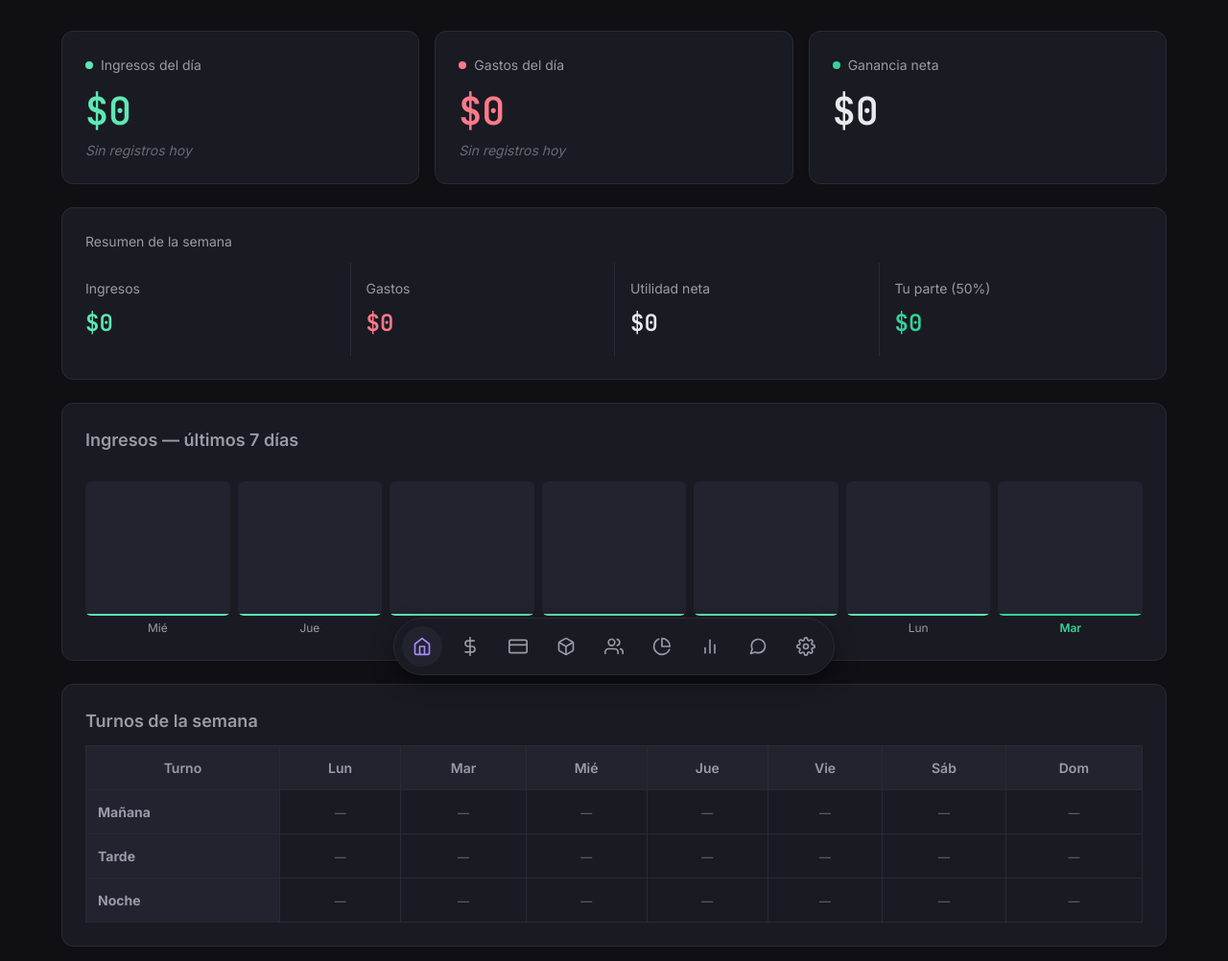
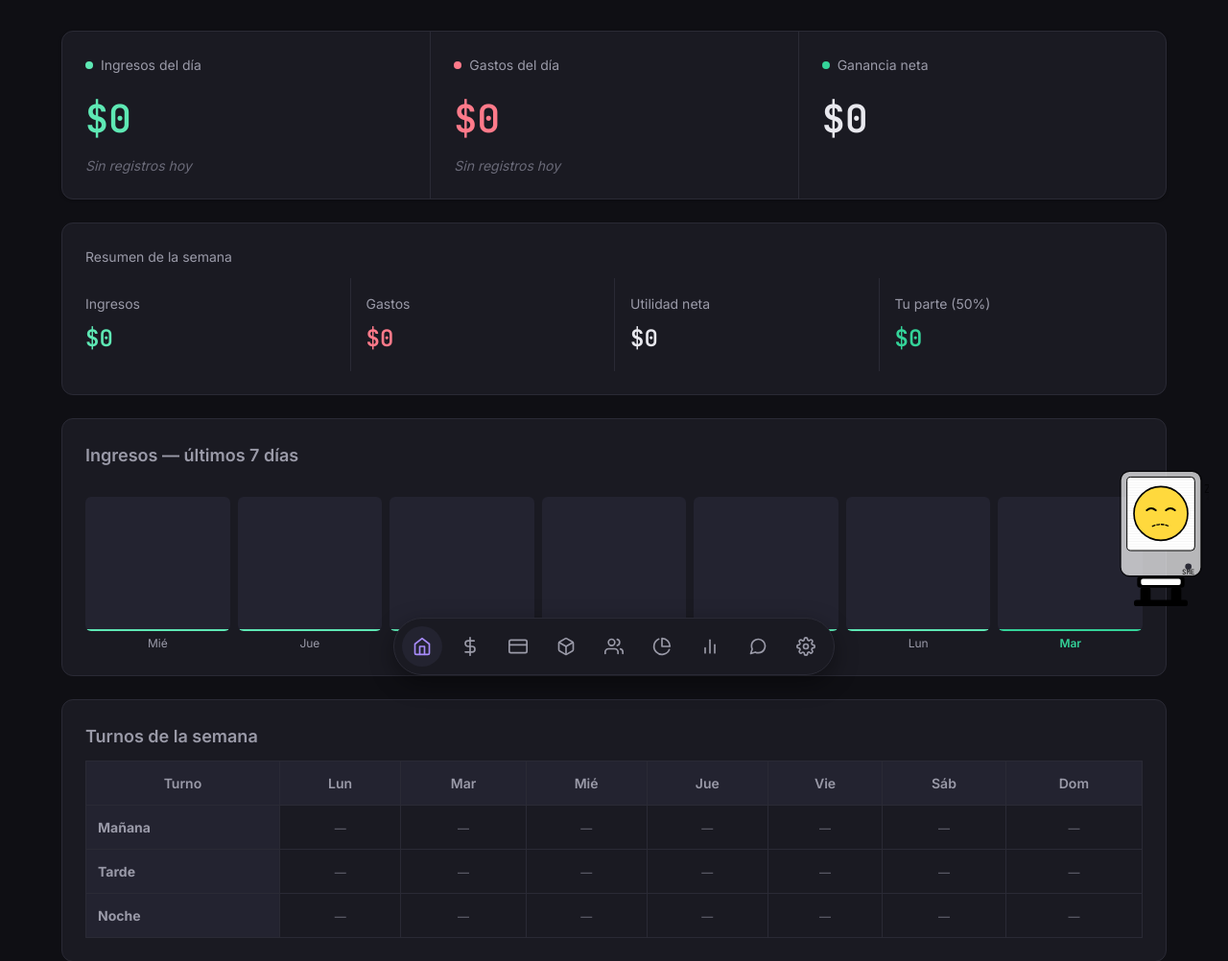
Before and after one commit to TurixD/sme-motel, a Flask app: page / in a window 1280 px wide. Shown: the part 72-1074 px from the top of the page at 96% size. Run offline with Flask 3, Linux system fonts and the light colour scheme; data that the repository does not hold is empty; some libraries are stand-ins or nearby versions.

Commit message:
Fase 6: mascota GERTY-MOTEL (widget flotante + avatar asistente, estados con polling, parpadeo, easter egg) + pulido visual dashboard (cards del dia unificadas)

```diff
--- a/app.py
+++ b/app.py
@@ -286,6 +286,63 @@ def _dash_data(db_path: str) -> dict:
     }
 
 
+def _gerty_context() -> dict:
+    """Computa el estado de GERTY para inyectarlo en todos los templates."""
+    hora = datetime.now().hour
+    try:
+        with sqlite3.connect(Config.DB_PATH) as conn:
+            conn.row_factory = sqlite3.Row
+
+            fondos_rows = conn.execute(
+                """SELECT LOWER(f.nombre) AS nombre,
+                          COALESCE(SUM(CASE WHEN m.tipo='deposito' THEN m.monto ELSE 0 END), 0) -
+                          COALESCE(SUM(CASE WHEN m.tipo='retiro'   THEN m.monto ELSE 0 END), 0) AS saldo
+                   FROM fondos f
+                   LEFT JOIN movimientos_fondos m ON m.fondo_id = f.id
+                   WHERE f.activo = 1
+                     AND (LOWER(f.nombre) LIKE '%reserva%' OR LOWER(f.nombre) LIKE '%renta%')
+                   GROUP BY f.id"""
+            ).fetchall()
+
+            reserva_baja = any(
+                float(r["saldo"]) < 5000 for r in fondos_rows if "reserva" in r["nombre"]
+            )
+            renta_baja = any(
+                float(r["saldo"]) < 5000 for r in fondos_rows if "renta" in r["nombre"]
+            )
+
+            hoy_str = date.today().isoformat()
+            hay_turno = conn.execute(
+                """SELECT 1 FROM asignaciones_turnos at
+                   JOIN empleados e ON e.id = at.empleado_id
+                   WHERE at.fecha = ? AND LOWER(e.nombre) LIKE '%turi%'
+                   LIMIT 1""",
+                (hoy_str,),
+            ).fetchone() is not None
+
+    except Exception:
+        reserva_baja = renta_baja = hay_turno = False
+
+    if hora >= 23 or hora <= 6:
+        estado = "dormido"
+    elif reserva_baja or renta_baja:
+        estado = "alerta"
+    elif hay_turno:
+        estado = "turno_turi"
+    else:
+        estado = "default"
+
+    return {
+        "estado": estado,
+        "contexto": {
+            "hora_servidor": hora,
+            "hay_turno_turi": hay_turno,
+            "fondo_reserva_bajo": reserva_baja,
+            "fondo_renta_bajo": renta_baja,
+        },
+    }
+
+
 def create_app() -> Flask:
     app = Flask(__name__)
     app.config.from_object(Config)
@@ -318,6 +375,7 @@ def create_app() -> Flask:
         return {
             "fecha_actual": _fecha_es(datetime.now()),
             "clima": "24 °C, soleado — Aguascalientes",
+            "gerty_state": _gerty_context(),
         }
 
     @app.route("/")
@@ -325,6 +383,10 @@ def create_app() -> Flask:
         data = _dash_data(Config.DB_PATH)
         log_action("Visita al dashboard (/)")
         return render_template("dashboard.html", **data)
+
+    @app.route("/api/gerty/estado")
+    def gerty_estado():
+        return jsonify(_gerty_context())
 
     @app.route("/dashboard/api/marcar-pagada", methods=["POST"])
     def marcar_pagada():
--- a/static/css/asistente.css
+++ b/static/css/asistente.css
@@ -15,6 +15,12 @@
     display: flex;
     align-items: center;
     gap: var(--space-3);
+    flex-shrink: 0;
+}
+
+/* GERTY avatar en el header del asistente (gerty.css define .gerty-avatar tamaño) */
+.asistente__header .gerty-avatar {
+    cursor: default;
     flex-shrink: 0;
 }
 
--- a/static/css/dashboard.css
+++ b/static/css/dashboard.css
@@ -53,6 +53,35 @@
 .banner-aportes__msg strong {
     color: var(--text-primary);
 }
+
+/* --- Bloque unificado del día (reemplaza 3 cards separadas) --- */
+.dia-bloque {
+    display: grid;
+    grid-template-columns: repeat(3, 1fr);
+    background: var(--bg-secondary);
+    border: 1px solid var(--border);
+    border-radius: var(--radius-lg);
+    box-shadow: 0 1px 3px rgba(0, 0, 0, 0.25);
+    overflow: hidden;
+}
+
+.dia-bloque__col {
+    padding: var(--space-6);
+    display: flex;
+    flex-direction: column;
+    gap: var(--space-2);
+    transition: background-color var(--transition-hover);
+}
+
+.dia-bloque__col + .dia-bloque__col {
+    border-left: 1px solid var(--border);
+}
+
+.dia-bloque__col--income  .card__value     { color: var(--accent-income); }
+.dia-bloque__col--expense .card__value     { color: var(--accent-expense); }
+.dia-bloque__col--income  .card__accent-dot { background: var(--accent-income); }
+.dia-bloque__col--expense .card__accent-dot { background: var(--accent-expense); }
+.dia-bloque__col--net     .card__accent-dot { background: var(--accent-fund); }
 
 /* --- Tarjetas grandes (3): ingresos, gastos, ganancia --- */
 .cards-grid {
@@ -332,6 +361,13 @@
 
 /* --- Responsive --- */
 @media (max-width: 1024px) {
+    .dia-bloque {
+        grid-template-columns: 1fr;
+    }
+    .dia-bloque__col + .dia-bloque__col {
+        border-left: none;
+        border-top: 1px solid var(--border);
+    }
     .cards-grid {
         grid-template-columns: repeat(2, 1fr);
     }
--- /dev/null
+++ b/static/css/gerty.css
@@ -0,0 +1,123 @@
+/* =============================================================
+   gerty.css — Mascota GERTY del sistema (Fase 6)
+   ============================================================= */
+
+/* ── Widget flotante (dashboard y otras rutas no-asistente) ── */
+.gerty-widget {
+    position: fixed;
+    bottom: 90px;
+    right: 20px;
+    z-index: 80;
+    cursor: pointer;
+    animation: gerty-float 4s ease-in-out infinite;
+    transition: filter 150ms ease-out;
+    user-select: none;
+}
+
+.gerty-widget:hover {
+    filter: brightness(1.06) drop-shadow(0 4px 12px rgba(0,0,0,0.4));
+}
+
+.gerty-widget .gerty-svg {
+    width: 100px;
+    height: 147px;
+    display: block;
+}
+
+/* ── Avatar en /asistente (header del chat) ── */
+.gerty-avatar {
+    flex-shrink: 0;
+    cursor: default;
+}
+
+.gerty-avatar .gerty-svg {
+    width: 46px;
+    height: 68px;
+    display: block;
+}
+
+/* ── Animación flotante idle ── */
+@keyframes gerty-float {
+    0%, 100% { transform: translateY(0); }
+    50%       { transform: translateY(-3px); }
+}
+
+/* ── Wiggle easter egg ── */
+@keyframes gerty-wiggle {
+    0%, 100% { transform: rotate(0deg); }
+    20%       { transform: rotate(-5deg); }
+    60%       { transform: rotate(5deg); }
+    80%       { transform: rotate(-3deg); }
+}
+
+.gerty-widget.gerty-wiggle,
+.gerty-avatar.gerty-wiggle {
+    animation: gerty-wiggle 0.6s ease-in-out !important;
+}
+
+/* ── Animaciones zZ dormido ── */
+@keyframes gerty-z-drift {
+    0%   { opacity: 0.7; transform: translate(0, 0) scale(1); }
+    100% { opacity: 0;   transform: translate(5px, -14px) scale(1.1); }
+}
+
+.gerty-z1 { animation: gerty-z-drift 2.5s ease-out infinite; }
+.gerty-z2 { animation: gerty-z-drift 2.5s ease-out 1.25s infinite; }
+
+/* ── Animación estrella happy ── */
+@keyframes gerty-star-pop {
+    0%, 100% { transform: scale(1); }
+    50%       { transform: scale(1.3); }
+}
+
+.gerty-star { animation: gerty-star-pop 0.4s ease-in-out 4; }
+
+/* ── Etiqueta de contexto (nombre de la ruta) ── */
+.gerty-ctx-label {
+    transition: opacity 200ms ease;
+}
+
+/* ── LED: color por estado (CSS maneja esto, no JS) ── */
+.gerty-svg #gerty-led {
+    fill: #5EE8B4;
+    transition: fill 200ms ease;
+}
+
+.gerty-svg[data-state="alerta"]     #gerty-led { fill: #FF7A8A; }
+.gerty-svg[data-state="turno_turi"] #gerty-led { fill: #FF7A8A; }
+.gerty-svg[data-state="dormido"]    #gerty-led { fill: #2a2a35; }
+.gerty-svg[data-state="procesando"] #gerty-led { fill: #FFB84D; }
+.gerty-svg[data-state="happy"]      #gerty-led { fill: #5EE8B4; }
+.gerty-svg.is-easter                #gerty-led { fill: #C084FC !important; }
+
+/* ── Cuerpo opaco en estado dormido ── */
+.gerty-svg[data-state="dormido"] #gerty-body {
+    opacity: 0.7;
+    transition: opacity 200ms ease;
+}
+
+/* ── Ojos: mostrar el grupo correcto según data-state ── */
+.gerty-svg[data-state="default"]    #gerty-eyes-default    { display: block; }
+.gerty-svg[data-state="alerta"]     #gerty-eyes-alerta     { display: block; }
+.gerty-svg[data-state="dormido"]    #gerty-eyes-dormido    { display: block; }
+.gerty-svg[data-state="procesando"] #gerty-eyes-procesando { display: block; }
+.gerty-svg[data-state="happy"]      #gerty-eyes-happy      { display: block; }
+.gerty-svg[data-state="turno_turi"] #gerty-eyes-turno_turi { display: block; }
+
+/* ── Boca: mostrar el grupo correcto según data-state ── */
+.gerty-svg[data-state="default"]    #gerty-mouth-default    { display: block; }
+.gerty-svg[data-state="alerta"]     #gerty-mouth-alerta     { display: block; }
+.gerty-svg[data-state="dormido"]    #gerty-mouth-dormido    { display: block; }
+.gerty-svg[data-state="procesando"] #gerty-mouth-procesando { display: block; }
+.gerty-svg[data-state="happy"]      #gerty-mouth-happy      { display: block; }
+.gerty-svg[data-state="turno_turi"] #gerty-mouth-turno_turi { display: block; }
+
+/* ── zZ dormido ── */
+.gerty-svg[data-state="dormido"] #gerty-zzz { display: block; }
+
+/* ── Easter egg ── */
+.gerty-svg.is-easter #gerty-easter { display: block !important; }
+
+/* ── Parpadeo: oculta todos los grupos de ojos y muestra el de parpadeo ── */
+.gerty-svg.is-blinking [id^="gerty-eyes-"] { display: none !important; }
+.gerty-svg.is-blinking #gerty-blink-eyes   { display: block !important; }
--- a/static/js/asistente.js
+++ b/static/js/asistente.js
@@ -58,6 +58,8 @@ function handleEnviar() {
     appendMessage('user', msg);
     showLoading(true);
 
+    if (window.Gerty) window.Gerty.setProcessing(true);
+
     fetch('/asistente/api/mensaje', {
         method: 'POST',
         headers: { 'Content-Type': 'application/json' },
@@ -65,6 +67,7 @@ function handleEnviar() {
     })
     .then(function (r) { return r.json(); })
     .then(function (data) {
+        if (window.Gerty) window.Gerty.setProcessing(false);
         showLoading(false);
         if (data.ok) {
             appendMessage('assistant', data.respuesta);
@@ -81,6 +84,7 @@ function handleEnviar() {
         scrollToBottom();
     })
     .catch(function () {
+        if (window.Gerty) window.Gerty.setProcessing(false);
         showLoading(false);
         appendMessage('assistant', 'Error de conexión. Verifica que el servidor esté activo.');
         scrollToBottom();
--- /dev/null
+++ b/templates/_gerty.html
@@ -0,0 +1,152 @@
+{# _gerty.html — SVG inline de GERTY, la mascota del sistema (Fase 6)
+   Se incluye via {% include "_gerty.html" %} en base.html (widget flotante)
+   y en asistente.html (avatar en el header). #}
+<svg xmlns="http://www.w3.org/2000/svg"
+     viewBox="0 0 150 220"
+     class="gerty-svg"
+     data-state="{{ (gerty_state or {}).estado or 'default' }}"
+     role="img" aria-label="GERTY">
+
+  <defs>
+    <pattern id="gerty-scanlines" x="22" y="13" width="106" height="4"
+             patternUnits="userSpaceOnUse">
+      <rect width="106" height="1" fill="rgba(0,0,0,0.05)"/>
+    </pattern>
+  </defs>
+
+  {# ── Cuerpo CRT ── #}
+  <rect id="gerty-body" x="12" y="4" width="126" height="164"
+        rx="14" fill="#ffffff" stroke="#000000" stroke-width="2"/>
+
+  {# ── Pantalla interior ── #}
+  <rect x="22" y="13" width="106" height="115" rx="6"
+        fill="#ffffff" stroke="#000000" stroke-width="1.5"/>
+  <rect x="22" y="13" width="106" height="115" rx="6"
+        fill="url(#gerty-scanlines)" pointer-events="none"/>
+
+  {# ── Cara amarilla ── #}
+  <circle cx="75" cy="70" r="42"
+          fill="#FFD93D" stroke="#000000" stroke-width="2.5"/>
+
+  {# ── Etiqueta de contexto (nombre de la ruta, 1.5s al cargar) ── #}
+  <text id="gerty-ctx-label" x="75" y="26" text-anchor="middle"
+        font-size="10" font-family="JetBrains Mono, monospace"
+        fill="#000000" class="gerty-ctx-label"></text>
+
+  {# ── Ojos — un grupo por estado (CSS muestra el correcto) ── #}
+  <g id="gerty-eyes-default" display="none">
+    <circle cx="60" cy="64" r="4.5" fill="#000000"/>
+    <circle cx="90" cy="64" r="4.5" fill="#000000"/>
+  </g>
+
+  <g id="gerty-eyes-alerta" display="none">
+    <rect x="54" y="61" width="13" height="4" rx="2" fill="#000000"/>
+    <rect x="83" y="61" width="13" height="4" rx="2" fill="#000000"/>
+  </g>
+
+  <g id="gerty-eyes-dormido" display="none">
+    <path d="M 53 65 Q 60 59 67 65" fill="none" stroke="#000000"
+          stroke-width="3" stroke-linecap="round"/>
+    <path d="M 83 65 Q 90 59 97 65" fill="none" stroke="#000000"
+          stroke-width="3" stroke-linecap="round"/>
+  </g>
+
+  <g id="gerty-eyes-procesando" display="none">
+    <circle cx="60" cy="64" r="7" fill="none" stroke="#000000" stroke-width="1.5"/>
+    <circle cx="60" cy="64" r="3.5" fill="#000000"/>
+    <circle cx="90" cy="64" r="7" fill="none" stroke="#000000" stroke-width="1.5"/>
+    <circle cx="90" cy="64" r="3.5" fill="#000000"/>
+  </g>
+
+  <g id="gerty-eyes-happy" display="none">
+    <path d="M 53 68 Q 60 58 67 68" fill="none" stroke="#000000"
+          stroke-width="3" stroke-linecap="round"/>
+    <path d="M 83 68 Q 90 58 97 68" fill="none" stroke="#000000"
+          stroke-width="3" stroke-linecap="round"/>
+  </g>
+
+  <g id="gerty-eyes-turno_turi" display="none">
+    <circle cx="60" cy="64" r="4.5" fill="#000000"/>
+    <circle cx="90" cy="64" r="4.5" fill="#000000"/>
+    <ellipse cx="56" cy="78" rx="3" ry="5" fill="#3B82F6" opacity="0.85"/>
+    <ellipse cx="86" cy="78" rx="3" ry="5" fill="#3B82F6" opacity="0.85"/>
+  </g>
+
+  {# Ojos de parpadeo (momentáneo 150ms, manejado por JS) #}
+  <g id="gerty-blink-eyes" display="none">
+    <rect x="54" y="63" width="13" height="3" rx="1.5" fill="#000000"/>
+    <rect x="83" y="63" width="13" height="3" rx="1.5" fill="#000000"/>
+  </g>
+
+  {# ── Boca — un grupo por estado ── #}
+  <g id="gerty-mouth-default" display="none">
+    <path d="M 58 83 Q 75 99 92 83"
+          fill="none" stroke="#000000" stroke-width="2.5" stroke-linecap="round"/>
+  </g>
+
+  <g id="gerty-mouth-alerta" display="none">
+    <path d="M 60 90 Q 75 82 90 90"
+          fill="none" stroke="#000000" stroke-width="2.5" stroke-linecap="round"/>
+    <ellipse cx="88" cy="81" rx="3" ry="5" fill="#3B82F6" opacity="0.85"/>
+  </g>
+
+  <g id="gerty-mouth-dormido" display="none">
+    <path d="M 62 90 Q 75 84 88 90"
+          fill="none" stroke="#000000" stroke-width="2" stroke-linecap="round"
+          stroke-dasharray="4 3"/>
+  </g>
+
+  <g id="gerty-mouth-turno_turi" display="none">
+    <path d="M 58 93 Q 75 80 92 93"
+          fill="none" stroke="#000000" stroke-width="2.5" stroke-linecap="round"/>
+  </g>
+
+  <g id="gerty-mouth-happy" display="none">
+    <path d="M 53 80 Q 75 105 97 80"
+          fill="none" stroke="#000000" stroke-width="2.5" stroke-linecap="round"/>
+  </g>
+
+  <g id="gerty-mouth-procesando" display="none">
+    <path d="M 58 83 Q 75 99 92 83"
+          fill="none" stroke="#000000" stroke-width="2.5" stroke-linecap="round"/>
+  </g>
+
+  {# ── LED indicador (abajo-derecha del cuerpo CRT) ── #}
+  <circle id="gerty-led" cx="118" cy="153" r="5"/>
+
+  {# ── Texto SME ── #}
+  <text x="118" y="165" text-anchor="middle"
+        font-size="11" font-family="JetBrains Mono, monospace"
+        fill="#000000">SME</text>
+
+  {# ── Base: plataforma (rect negro + rect blanco interior) ── #}
+  <rect x="38" y="168" width="74" height="18" rx="5" fill="#000000"/>
+  <rect x="44" y="172" width="62" height="10" rx="3" fill="#ffffff"/>
+
+  {# ── Patitas ── #}
+  <rect x="43" y="186" width="16" height="22" rx="3" fill="#000000"/>
+  <rect x="91" y="186" width="16" height="22" rx="3" fill="#000000"/>
+
+  {# ── Barra del piso ── #}
+  <rect x="33" y="205" width="84" height="10" rx="4" fill="#000000"/>
+
+  {# ── zZ dormido (CSS lo muestra cuando data-state="dormido") ── #}
+  <g id="gerty-zzz" display="none">
+    <text x="130" y="56" font-size="14"
+          font-family="JetBrains Mono, monospace"
+          fill="#000000" class="gerty-z1">z</text>
+    <text x="138" y="40" font-size="18"
+          font-family="JetBrains Mono, monospace"
+          fill="#000000" class="gerty-z2">Z</text>
+  </g>
+
+  {# ── Easter egg: estrella + corazón (doble click) ── #}
+  <g id="gerty-easter" display="none">
+    <text x="75" y="43" text-anchor="middle" font-size="14"
+          fill="#FFD93D" stroke="#000000" stroke-width="0.5"
+          class="gerty-star">&#9733;</text>
+    <text x="134" y="80" font-size="13" fill="#FF7A8A"
+          class="gerty-heart">&#9829;</text>
+  </g>
+
+</svg>
--- a/templates/asistente.html
+++ b/templates/asistente.html
@@ -11,6 +11,9 @@
 
     {# ── Header ───────────────────────────────────────────────── #}
     <div class="asistente__header">
+        <div class="gerty-avatar">
+            {% include "_gerty.html" %}
+        </div>
         <h2 class="asistente__titulo">Asistente SME</h2>
         <div class="asistente__sesion">
             <span class="asistente__sesion-dot"></span>
--- a/templates/base.html
+++ b/templates/base.html
@@ -13,6 +13,7 @@
     <!-- CSS de SME -->
     <link rel="stylesheet" href="{{ url_for('static', filename='css/variables.css') }}">
     <link rel="stylesheet" href="{{ url_for('static', filename='css/main.css') }}">
+    <link rel="stylesheet" href="{{ url_for('static', filename='css/gerty.css') }}">
     {% block styles %}{% endblock %}
 </head>
 <body>
@@ -29,6 +30,12 @@
             {% block content %}{% endblock %}
         </main>
     </div>
+
+    {% if not request.path.startswith('/asistente') %}
+    <div class="gerty-widget" id="gerty-widget">
+        {% include "_gerty.html" %}
+    </div>
+    {% endif %}
 
     <!-- Menu flotante inferior (SPEC 5.1). Iconos SVG inline (estilo Linear). -->
     <nav class="bottom-nav" aria-label="Navegacion principal">
@@ -63,5 +70,8 @@
 
     <script src="https://cdn.jsdelivr.net/npm/heic2any@0.0.4/dist/heic2any.min.js" defer></script>
     {% block scripts %}{% endblock %}
+
+    <script>window.GERTY_STATE = {{ gerty_state | tojson }};</script>
+    <script src="{{ url_for('static', filename='js/gerty.js') }}" defer></script>
 </body>
 </html>
--- a/templates/dashboard.html
+++ b/templates/dashboard.html
@@ -23,19 +23,19 @@
     </div>
     {% endif %}
 
-    {# ── 3 tarjetas del día ─────────────────────────────────── #}
-    <section class="cards-grid">
-        <div class="card card--accent-income">
+    {# ── 3 columnas del día (bloque unificado) ─────────────── #}
+    <section class="dia-bloque">
+        <div class="dia-bloque__col dia-bloque__col--income">
             <div class="card__label"><span class="card__accent-dot"></span> Ingresos del día</div>
             <div class="card__value">{{ ing_dia | moneda }}</div>
             {% if ing_dia == 0 %}<p class="empty-note">Sin registros hoy</p>{% endif %}
         </div>
-        <div class="card card--accent-expense">
+        <div class="dia-bloque__col dia-bloque__col--expense">
             <div class="card__label"><span class="card__accent-dot"></span> Gastos del día</div>
             <div class="card__value">{{ gas_dia | moneda }}</div>
             {% if gas_dia == 0 %}<p class="empty-note">Sin registros hoy</p>{% endif %}
         </div>
-        <div class="card card--accent-net">
+        <div class="dia-bloque__col dia-bloque__col--net">
             <div class="card__label"><span class="card__accent-dot"></span> Ganancia neta</div>
             <div class="card__value {{ 'val--neg' if gan_dia < 0 }}">{{ gan_dia | moneda }}</div>
         </div>
@@ -191,6 +191,7 @@ document.addEventListener('click', function (e) {
     .then(function (r) { return r.json(); })
     .then(function (data) {
         if (data.ok) {
+            if (window.Gerty) window.Gerty.happyReaction();
             var card = document.getElementById('reminder-' + id);
             if (card) card.remove();
             var list = document.getElementById('reminders-list');
```
Also changed, not shown: static/js/gerty.js (added, +185 -0 lines).
